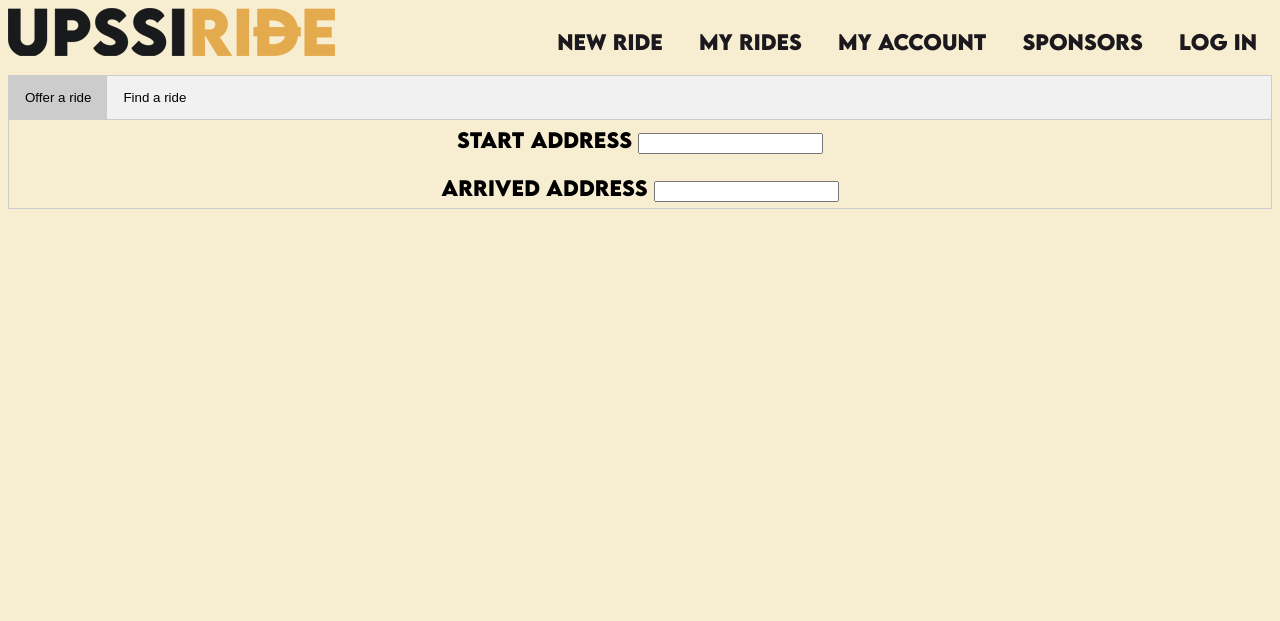
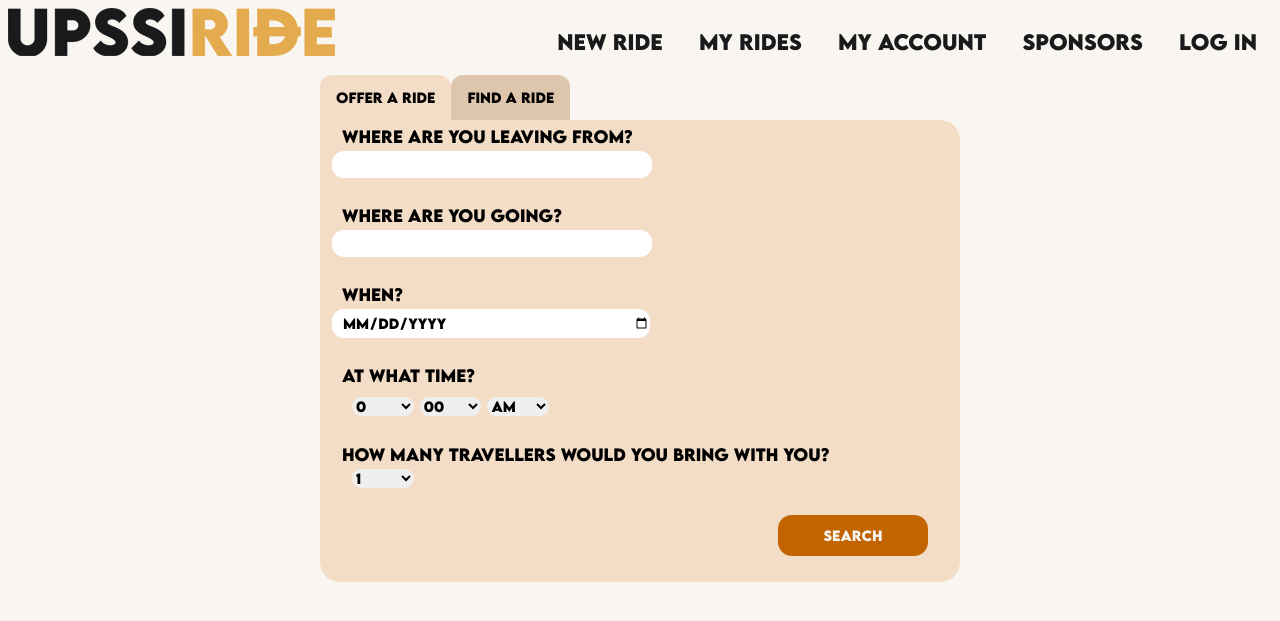
Before and after one commit to axlmk/Upssiride---Projet-Web-L3-STRI, a PHP site: page /HTML/index.php in a window 1280 px wide. Shown: the top 621 px of the page. Run offline with PHP 8.4, Linux system fonts and the light colour scheme.

Commit message:
feat: change of the css to match with the modelized index mockup

```diff
--- a/HTML/index.php
+++ b/HTML/index.php
@@ -10,6 +10,7 @@
             include_once('header.php');
         ?>
 
+        <div class="choose_ride">
             <div class="tab">
                 <button class="tablinks" onclick="openCity(event, 'offer_ride')" id="default">Offer a ride</button>
                 <button class="tablinks" onclick="openCity(event, 'find_ride')">Find a ride</button>
@@ -17,20 +18,99 @@
 
             <div id="offer_ride" class="content">
                 <form class="" action="index.html" method="post">
-              <label>Start address</label>
-              <input type="text" name="source_address" value=""></p>
-              <label>Arrived address</label>
-              <input type="text" name="destination_address" value="">
+                    <label>Where are you leaving from?</label>
+                    <input type="text" name="source_address" value=""></br>
+                    <label>Where are you going?</label>
+                    <input type="text" name="destination_address" value=""></br>
+                    <label for="">When?</label>
+                    <input type="date" name="date_ride" value=""></br>
+                    <label for="">At what time?</label>
+                    <div class="getTime">
+                        <select class="" name="">
+                            <option value="">0</option>
+                            <option value="">1</option>
+                            <option value="">2</option>
+                            <option value="">3</option>
+                            <option value="">4</option>
+                            <option value="">5</option>
+                            <option value="">6</option>
+                            <option value="">7</option>
+                            <option value="">8</option>
+                            <option value="">9</option>
+                            <option value="">10</option>
+                            <option value="">11</option>
+                        </select>
+
+                        <select class="" name="">
+                            <option value="">00</option>
+                            <option value="">15</option>
+                            <option value="">30</option>
+                            <option value="">45</option>
+                        </select>
+
+                        <select class="" name="">
+                            <option value="">AM</option>
+                            <option value="">PM</option>
+                        </select>
+                    </div></br>
+
+                    <label for="">How many travellers would you bring with you?</label>
+                    <select class="" name="">
+                        <option value="">1</option>
+                        <option value="">2</option>
+                        <option value="">3</option>
+                        <option value="">4</option>
+                        <option value="">5</option>
+                    </select></br>
+                    <div class="submit_div">
+                        <input type="submit" name="search" value="Search" id="submit_ride">
+                    </div>
                 </form>
             </div>
 
             <div id="find_ride" class="content">
                 <form class="" action="index.html" method="post">
-                <label>Start address</label>
-                <input type="text" name="source_address" value=""></p>
-                <label>Arrived address</label>
-                <input type="text" name="destination_address" value="">
+                    <form class="" action="index.html" method="post">
+                        <label>Where are you leaving from?</label>
+                        <input type="text" name="source_address" value=""></br>
+                        <label>Where do you want to go?</label>
+                        <input type="text" name="destination_address" value=""></br>
+                        <label for="">Which day?</label>
+                        <input type="date" name="date_ride" value=""></br>
+                        <label for="">Around what time?</label>
+                        <div class="getTime">
+                            <select class="" name="">
+                                <option value="">0</option>
+                                <option value="">1</option>
+                                <option value="">2</option>
+                                <option value="">3</option>
+                                <option value="">4</option>
+                                <option value="">5</option>
+                                <option value="">6</option>
+                                <option value="">7</option>
+                                <option value="">8</option>
+                                <option value="">9</option>
+                                <option value="">10</option>
+                                <option value="">11</option>
+                            </select>
+
+                            <select class="" name="">
+                                <option value="">00</option>
+                                <option value="">15</option>
+                                <option value="">30</option>
+                                <option value="">45</option>
+                            </select>
+
+                            <select class="" name="">
+                                <option value="">AM</option>
+                                <option value="">PM</option>
+                            </select>
+                        </div></br>
+                        <div class="submit_div">
+                            <input type="submit" name="search" value="Search" id="submit_ride">
+                        </div>
                 </form>
+            </div>
         </div>
 
 
--- a/HTML/style/style.css
+++ b/HTML/style/style.css
@@ -1,10 +1,10 @@
 @font-face {
     font-family: 'LEMONMILK';
-    src: url("../font/otf/LEMONMILK-Bold.otf");
+    src: url("../../font/otf/LEMONMILK-Bold.otf");
 }
 
 html {
-    background-color: #F7EDD0;
+    background-color: #f9f6f1;
     font-family: 'LEMONMILK', Arial;
     font-size: 20px;
 }
@@ -15,7 +15,7 @@ body{
 }
 
 a {
-    color: #1B191E;
+    color: #191A1C;
     text-decoration: none;
     transition-property: color;
     transition-duration: 0.5s;
--- a/HTML/style/tab_style.css
+++ b/HTML/style/tab_style.css
@@ -1,8 +1,7 @@
 /* Style the tab */
 .tab {
     overflow: hidden;
-  border: 1px solid #ccc;
-  background-color: #f1f1f1;
+    border: none;
 }
 
 /* Style the buttons that are used to open the tab content */
@@ -14,22 +13,111 @@
     cursor: pointer;
     padding: 14px 16px;
     transition: 0.3s;
+    margin: 0px 0px;
+    font-family: 'LEMONMILK', Arial;
+    background-color: #dec6ac;
+    border-top-left-radius: 12px;
+    border-top-right-radius: 12px;
 }
 
 /* Change background color of buttons on hover */
 .tab button:hover {
-  background-color: #ddd;
+    background-color: #7d6e6e;
 }
 
 /* Create an active/current tablink class */
 .tab button.active {
-  background-color: #ccc;
+    background-color: #f3ddc6;
 }
 
 /* Style the tab content */
 .content {
     display: none;
     padding: 6px 12px;
-  border: 1px solid #ccc;
+    border: none;
     border-top: none;
+    border-bottom-left-radius: 20px;
+    border-bottom-right-radius: 20px;
+    border-top-right-radius: 20px;
 }
+
+.content input {
+    padding-left:10px;
+    padding-top:5px;
+    padding-bottom: 5px;
+    outline-width: 0;
+    border:none;
+    border-radius: 12px;
+    font-family: 'LEMONMILK', Arial;
+    width: 50%;
+}
+
+.content select {
+    outline-width: 0;
+    border:none;
+    border-radius: 10px;
+    font-family: 'LEMONMILK', Arial;
+    width: 10%;
+    cursor: pointer;
+    position:relative;
+    left: 20px;
+}
+
+.content select:focus {
+    border-bottom-left-radius: 0px;
+    border-bottom-right-radius: 0px;
+}
+
+.content label {
+    font-size: 16px;
+    margin-bottom: 4px;
+    padding-left: 10px;
+    text-align:left;
+}
+
+#submit_ride {
+    border-radius: 14px;
+    padding: 12px;
+    padding-left: 30px;
+    padding-right: 30px;
+    margin-right: 20px;
+    margin-bottom: 20px;
+    background-color: #c26400;
+    color: #f9f6f1;
+    font-family: 'LEMONMILK', Arial;
+    width: 150px;
+    cursor: pointer;
+}
+
+#submit_ride:hover {
+    background-color: #e28400;
+}
+
+#offer_ride {
+    background-color: #f3ddc6;
+}
+
+#find_ride {
+    background-color: #f3ddc6;
+}
+
+.choose_ride {
+    border: none;
+    width: 50%;
+    position:absolute;
+    left:25%;
+}
+
+.choose_ride form {
+    display: flex;
+    flex-direction: column;
+}
+
+.submit_div {
+    text-align: right;
+}
+
+.getTime {
+    display:inline-block;
+    text-align:left;
+}
```
Lines whose indentation alone changed are shown as unchanged.
